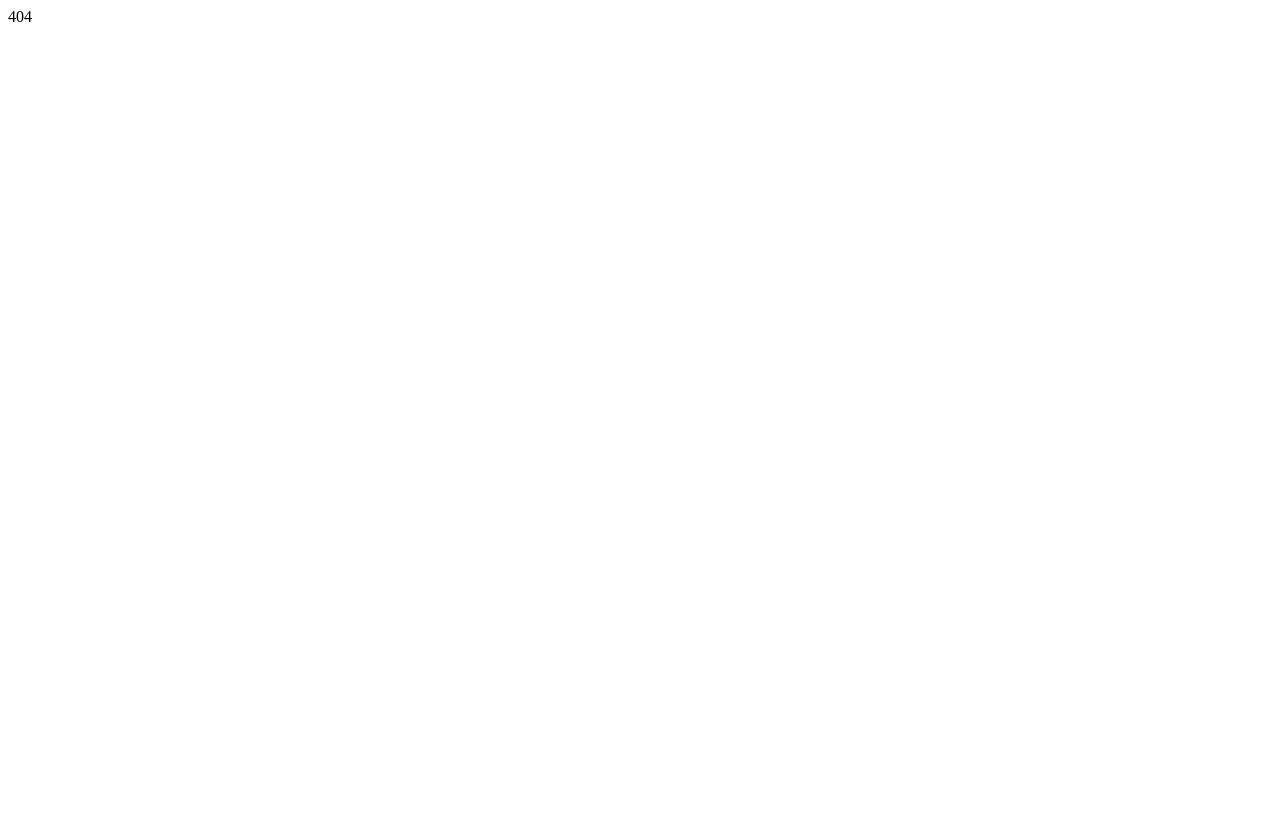
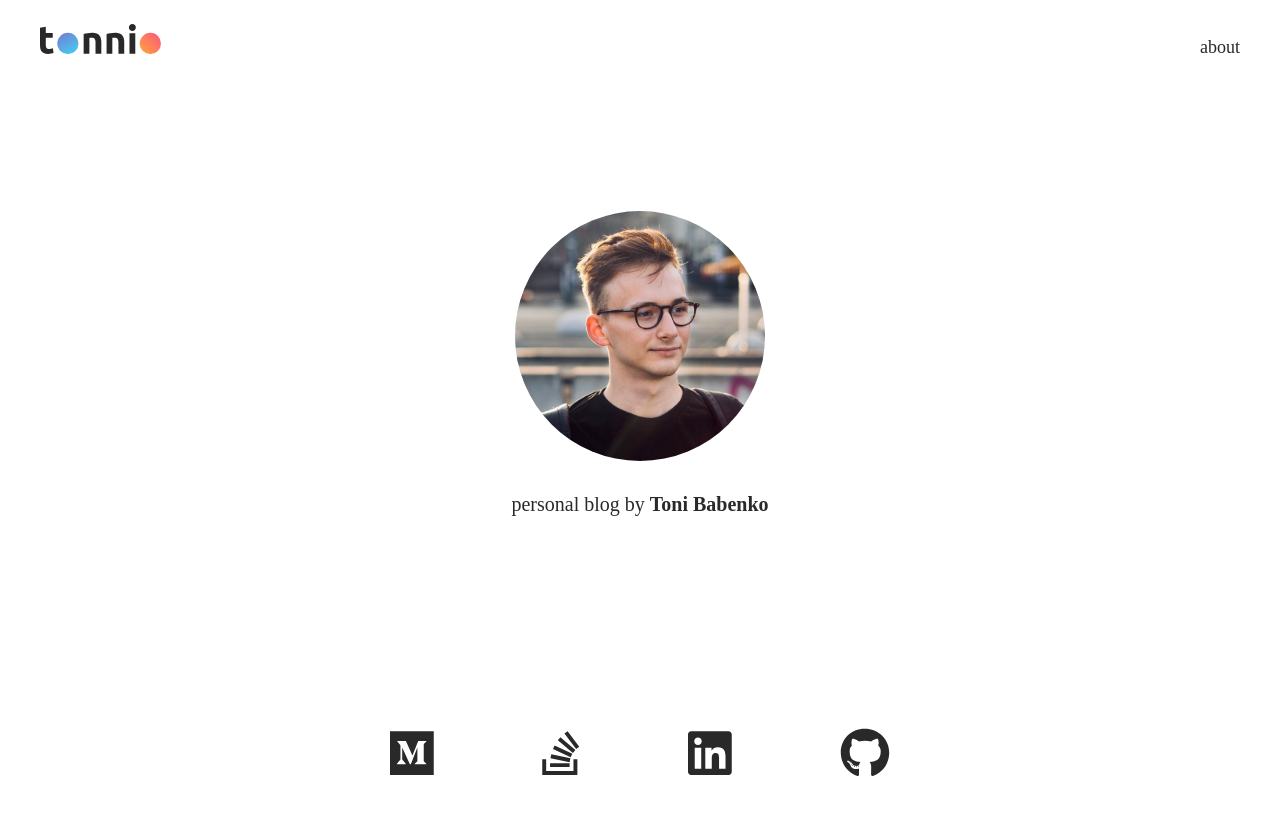
Before and after one commit to tonn1o/tonnio.dev, a Gatsby site: page /about in a window 1280 px wide. Before the commit this address had no page. Built offline with nearby package versions, Linux system fonts and the light colour scheme; Gatsby itself is replaced by a stand-in of ours.

Commit message:
add about page, update global styles

```diff
--- a/package.json
+++ b/package.json
@@ -15,6 +15,10 @@
     "clean": "gatsby clean"
   },
   "dependencies": {
+    "@fortawesome/fontawesome-svg-core": "^1.2.36",
+    "@fortawesome/free-brands-svg-icons": "^5.15.4",
+    "@fortawesome/free-solid-svg-icons": "^5.15.4",
+    "@fortawesome/react-fontawesome": "^0.1.16",
     "@mdx-js/mdx": "^1.6.22",
     "@mdx-js/react": "^1.6.22",
     "babel-plugin-styled-components": "^1.13.3",
--- a/src/components/blog-list.js
+++ b/src/components/blog-list.js
@@ -5,7 +5,7 @@ import styled from "styled-components";
 import HorizontalSeparator from "./horizontal-separator";
 
 const Wrapper = styled.div`
-  margin-top: 64px;
+  width: 100%;
 `;
 
 export const BlogList = () => {
--- a/src/components/header.js
+++ b/src/components/header.js
@@ -6,7 +6,7 @@ import { Link } from "gatsby";
 const Wrapper = styled.div`
   display: flex;
   padding-top: 16px;
-  align-items: center;
+  align-items: flex-end;
 `;
 
 const Nav = styled.div`
@@ -17,6 +17,15 @@ const Logo = styled.img`
   height: 30px;
 `;
 
+const NavLink = styled(Link)`
+  text-transform: lowercase;
+  text-decoration: none;
+  color: #292929;
+  font-weight: 500;
+  font-size: 18px;
+
+`;
+
 const Header = () => {
   return (
     <Wrapper>
@@ -24,9 +33,9 @@ const Header = () => {
         <Logo src={logo} alt="logo" />
       </Link>
 
-      {/*<Nav>*/}
-      {/*  <Link to={"/about"}>About</Link>*/}
-      {/*</Nav>*/}
+      <Nav>
+        <NavLink to={"/about"}>About</NavLink>
+      </Nav>
     </Wrapper>
   );
 };
--- a/src/components/layout.js
+++ b/src/components/layout.js
@@ -3,20 +3,26 @@ import styled from "styled-components";
 import Header from "./header";
 
 const Wrapper = styled.div`
+  display: flex;
+  flex-direction: column;
   margin: 0 auto;
   max-width: 1300px;
   padding: 0 32px;
+  height: 100vh;
 `;
 
-const ContentWrapper = styled.div`
-  margin-top: 64px;
+const HeaderWrapper = styled.div`
+  margin-bottom: 64px;
 `;
 
 const Layout = ({ children }) => {
   return (
     <Wrapper>
-      <Header />
-      <ContentWrapper>{children}</ContentWrapper>
+      <HeaderWrapper>
+        <Header />
+      </HeaderWrapper>
+
+      {children}
     </Wrapper>
   );
 };
--- /dev/null
+++ b/src/pages/about.js
@@ -0,0 +1,92 @@
+import React from "react";
+import Layout from "../components/layout";
+import styled from "styled-components";
+import avatar from "../images/avatar.jpg";
+import { FontAwesomeIcon } from "@fortawesome/react-fontawesome";
+import {
+  faGithub,
+  faLinkedin,
+  faMedium,
+  faStackOverflow,
+} from "@fortawesome/free-brands-svg-icons";
+
+const Wrapper = styled.div`
+  margin-top: 96px;
+  display: flex;
+  flex-direction: column;
+  align-items: center;
+  color: #292929;
+  flex: 1;
+`;
+
+const PersonalInfo = styled.div`
+  margin: auto;
+  display: flex;
+  align-items: center;
+  flex-direction: column;
+  width: 100%;
+  position: relative;
+  top: -68px;
+`;
+
+const Avatar = styled.img`
+  border-radius: 50%;
+  width: 50%;
+  max-width: 250px;
+`;
+
+const Text = styled.p`
+  margin-top: 32px;
+  font-size: 20px;
+  text-align: center;
+`;
+
+const Socials = styled.div`
+  margin-top: auto;
+  display: flex;
+  justify-content: space-between;
+  font-size: 50px;
+  width: 90%;
+  max-width: 500px;
+  margin-bottom: 24px;
+`;
+
+const SocialLink = styled.a`
+  transition: opacity 0.3s;
+
+  &:hover {
+    opacity: 0.7;
+  }
+`;
+
+const About = () => {
+  return (
+    <Layout>
+      <Wrapper>
+        <PersonalInfo>
+          <Avatar src={avatar} />
+          <Text>
+            personal blog by <b>Toni Babenko</b>
+          </Text>
+        </PersonalInfo>
+
+        <Socials>
+          <SocialLink>
+            <FontAwesomeIcon icon={faMedium} />
+          </SocialLink>
+          <SocialLink>
+            <FontAwesomeIcon icon={faStackOverflow} />
+          </SocialLink>
+          <SocialLink>
+            <FontAwesomeIcon icon={faLinkedin} />
+          </SocialLink>
+          <SocialLink>
+            <FontAwesomeIcon icon={faGithub} />
+          </SocialLink>
+        </Socials>
+      </Wrapper>
+    </Layout>
+  );
+};
+
+export default About;
--- a/src/styles/global.css
+++ b/src/styles/global.css
@@ -1,3 +1,7 @@
 * {
     box-sizing: border-box;
 }
+
+body {
+    margin: 0;
+}
```
Also changed, not shown: src/components/blog-list-item.js (+35 -29 lines), src/images/avatar.jpg (added), 1 other file.
